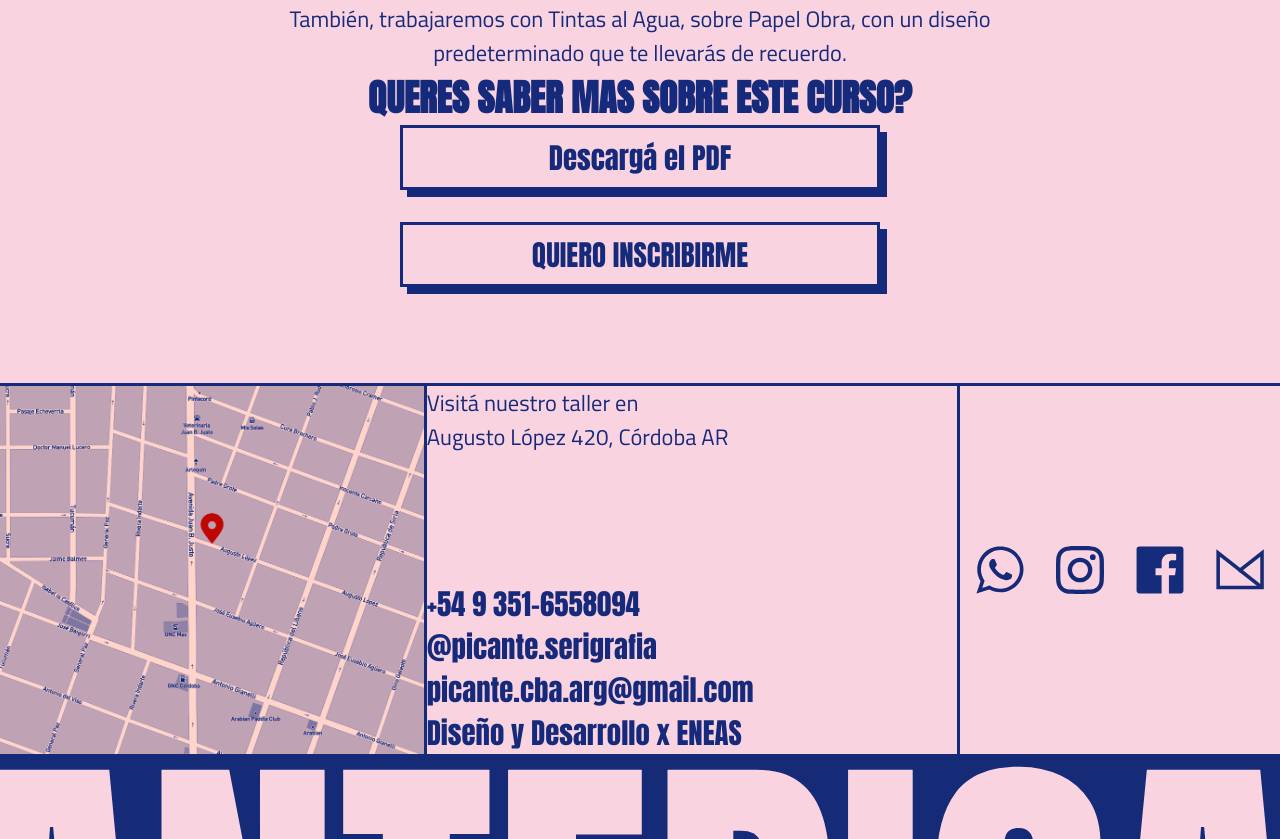
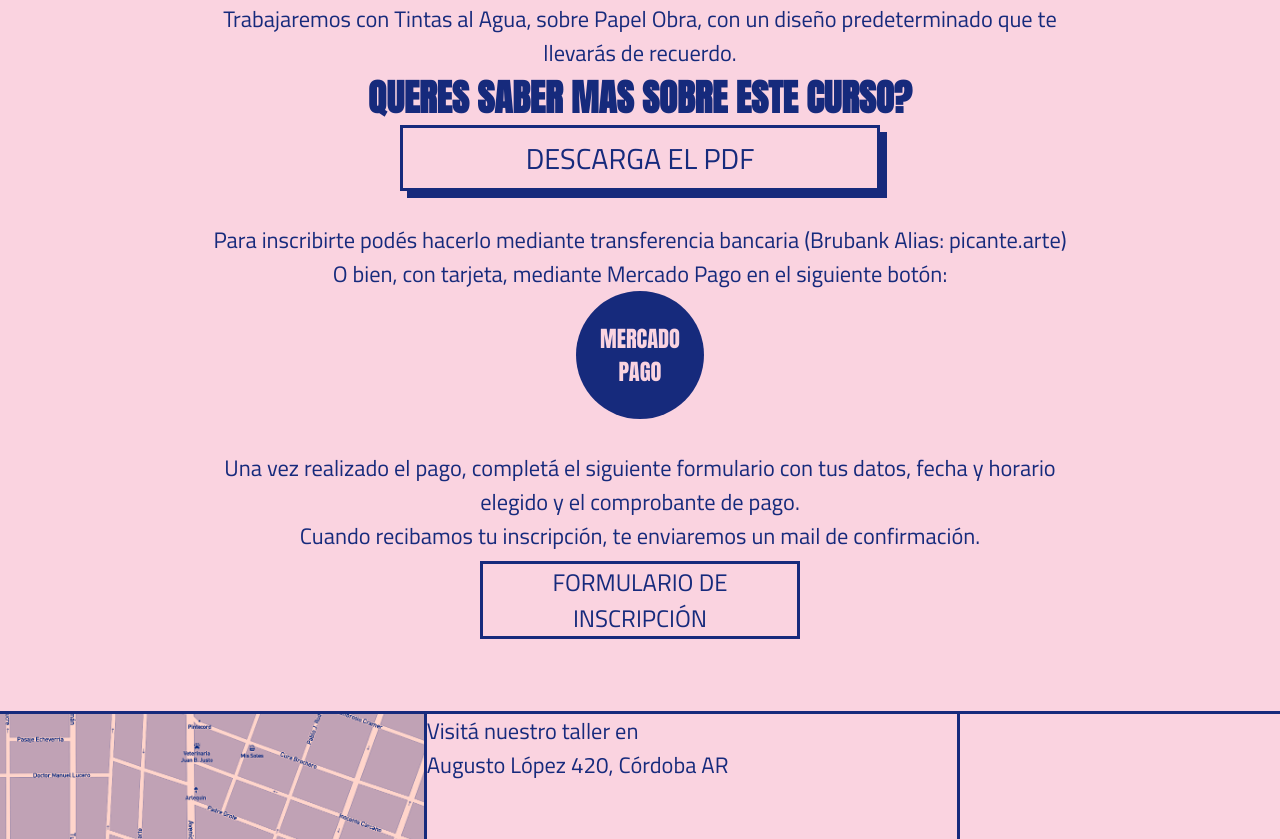
Before and after one commit to eneasbaroni/Picante-Next, a Next.js app: page /cursos in a window 1280 px wide. Shown: the part 1265-2104 px from the top of the page. Built offline with nearby package versions, Linux system fonts and the light colour scheme.

Commit message:
experiencia picante

```diff
--- a/components/Navbar/Navbar.js
+++ b/components/Navbar/Navbar.js
@@ -11,6 +11,8 @@ const NavBar = ({opacity, foo}) => {
         <Link href="/presupuesto"><button onClick={foo}>PRESUPUESTO</button></Link>
         <Link href="/nosotros"><button  onClick={foo}>NOSOTROS</button></Link>
         <Link href="/#contacto"><button  onClick={foo}>CONTACTO</button></Link>
+        <Link href="/cursos"><button  onClick={foo}>EXPERIENCIA PICANTE</button></Link>
+
       </nav>
     </div>
 
--- a/pages/_app.js
+++ b/pages/_app.js
@@ -8,6 +8,8 @@ import '../styles/formulario.css'
 import '../styles/nosotros.css'
 import '../styles/footer.css'
 import '../styles/cursos.css'
+import '../styles/ad.css'
+
 
 function MyApp({ Component, pageProps }) {
   return <Component {...pageProps} />
--- a/pages/cursos.js
+++ b/pages/cursos.js
@@ -16,15 +16,25 @@ const cursos = () => {
                 <p>
                   Bienvenid@ a esta experiencia.<br/>
                   Te invito a conectar con tu creatividad y expresión, mediante la serigrafía.<br/>
-                  Aprenderás a crear una Matriz Serigráfica con tu propio diseño. <br/>
+                  Aprenderás a crear una Matriz Serigráfica con tu propio diseño (o uno de los diseños que tenemos disponilbles) <br/>
                   Luego, vamos a imprimir sobre papel adhesivo con Tintas Vinilicas y crear fabulosos Stikers.<br/>
                   Además, vas a aprender a lavar y reacondicionar la matriz para futuros trabajos que quieras realizar. <br/>
-                  También, trabajaremos con Tintas al Agua, sobre Papel Obra, con un diseño predeterminado que te llevarás de recuerdo.
+                  Trabajaremos con Tintas al Agua, sobre Papel Obra, con un diseño predeterminado que te llevarás de recuerdo.
                 </p>
                 <h4>QUERES SABER MAS SOBRE ESTE CURSO?</h4>
-                <button className='donwloadBtn'>Descargá el PDF</button>
+                <a href="./documents/EXPERIENCIA_PICANTE-23.pdf" className='donwloadBtn' download>DESCARGA EL PDF</a>
 
-                <button className='donwloadBtn'>QUIERO INSCRIBIRME</button>
+                <p>
+                  Para inscribirte podés hacerlo mediante transferencia bancaria (Brubank Alias: picante.arte)<br/>
+                  O bien, con tarjeta, mediante Mercado Pago en el siguiente botón:
+                </p>
+                <a href="https://mpago.la/1MNCLhU" rel='noreferrer' target="_blank" className='mpButton'><p>MERCADO PAGO</p></a>
+
+                <p>
+                  Una vez realizado el pago, completá el siguiente formulario con tus datos, fecha y horario elegido y el comprobante de pago.<br/>
+                  Cuando recibamos tu inscripción, te enviaremos un mail de confirmación.
+                </p>
+                <a href="https://forms.gle/t5K73mf8mXTyhNDz7" rel='noreferrer' target="_blank" className='cursoFormularioBtn'>FORMULARIO DE INSCRIPCIÓN</a>
 
             </div>
         </main>
--- /dev/null
+++ b/styles/ad.css
@@ -0,0 +1,52 @@
+#adContainer {
+  position: fixed;
+  top: 0;
+  left: 0;
+  width: 100vw;
+  min-height: 100vh;
+  z-index: 999;
+  display: flex;
+  flex-direction: column;
+  justify-content: center;
+  align-items: center;
+  background-color: rgba(255, 255, 255, 0.315);
+  /* blur background */
+  backdrop-filter: blur(5px);
+  transition: all 0.5s ease-in;
+}
+
+.adCard {
+  width: 70%;
+  min-height: 40%;
+  background-color: var(--main-color);
+  color: var(--main-bg);
+  display: flex;
+  flex-direction: column;
+  justify-content: center;
+  align-content: center;
+  transition: all 0.5s ease-in;
+  text-align: center  ;
+}
+
+.adCard *{
+  color: var(--main-bg);
+}
+
+.closeAd {
+  background-color: transparent;
+  border: none;
+  font-size: 2rem;
+  cursor: pointer;
+}
+
+.adCard a {
+  text-decoration: none;
+  font-size: 1.5rem;
+  padding: 0.5rem 1rem;
+  border-radius: 0.5rem;
+  transition: all 0.5s ease-in;
+}
+
+.adCard a:hover {
+  color: var(--main-bg);
+}
--- a/styles/cursos.css
+++ b/styles/cursos.css
@@ -42,7 +42,7 @@
 .cursosContainer .cursosInfo{
   grid-column: 1 / span 12;
   margin: 2rem auto;
-  width: 70%;
+  width: 80%;
   display: flex;
   flex-direction: column;
   justify-content: space-between;
@@ -78,12 +78,55 @@
   position: relative;
 }
 
+.donwloadBtn:hover {
+  box-shadow: none;
+  transform: translate(7px, 7px);
+}
+
+.mpButton {
+  color: var(--main-bg);
+  grid-column: 1 / span 12;
+  text-align: center;
+  padding: 0;
+  width: 8rem;
+  height: 8rem;
+  border-radius: 50%;
+  margin: 0 auto 2rem;
+  background-color: var(--main-color);
+  cursor: pointer;
+  display: flex;
+  flex-direction: column;
+  justify-content: center;
+  align-content: center;
+  transition: transform 2s ease-in-out;
+}
+
+.mpButton:hover {
+  transform: rotate(360deg);
+}
+
+.mpButton p {
+  font-size: 1.4rem;
+  color: var(--main-bg);
+  font-weight: 500;
+  font-family: 'Anton', sans-serif;
+}
+
+.cursoFormularioBtn {
+  grid-column: 1 / span 12;
+  width: 20rem;
+  margin: 0.5rem auto;
+  text-align: center;
+  font-size: 1.5rem;
+  border: var(--main-border);
+}
+
 
 /* Media Querys */
 
 @media screen and (max-width: 992px) {
   .cursosContainer video, .cursosContainer .cursosInfo {
-    width: 85%;
+    width: 80%;
   }
 }
 
@@ -107,6 +150,16 @@
 
   .cursosContainer .cursosInfo h4 {
     font-size: calc(0.8rem + 1vw);
+  }
+
+  .donwloadBtn {
+    font-size: 1.2rem;
+    margin-bottom: 1rem !important;
+  }
+
+  .cursoFormularioBtn {
+    font-size: 1.2rem;
+    width: 90%;
   }
 
 }
```
Also changed, not shown: components/Ad/Ad.js (added, +25 -0 lines), components/Inicio/Inicio.js (+22 -0 lines), 1 other file (tests, documents, lock files or other folders).
